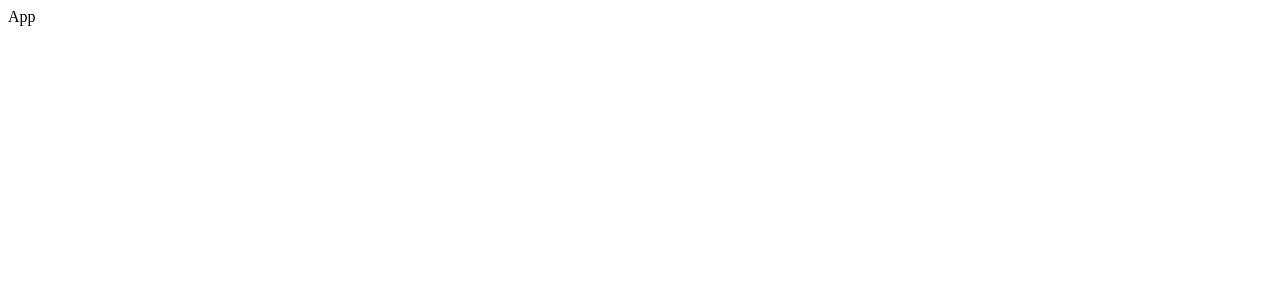
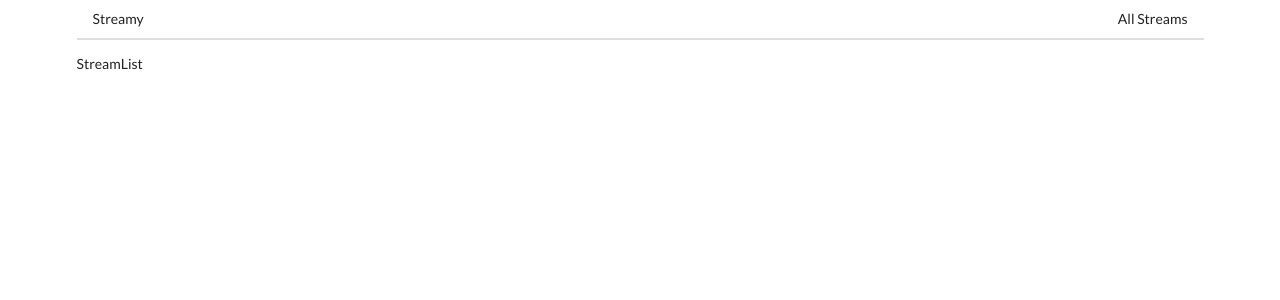
Before and after one commit to chinmay-prajapat/Video_Streamer, a React (Create React App) app: page / in a window 1280 px wide. Shown: the top 300 px of the page. Built offline with nearby package versions, Linux system fonts and the light colour scheme.

Commit message:
Routers are Added

```diff
--- a/public/index.html
+++ b/public/index.html
@@ -1,19 +1,21 @@
 <!DOCTYPE html>
 <html lang="en">
+
 <head>
   <meta charset="utf-8" />
   <link rel="icon" href="%PUBLIC_URL%/favicon.ico" />
   <meta name="viewport" content="width=device-width, initial-scale=1" />
   <meta name="theme-color" content="#000000" />
-    <meta
-      name="description"
-      content="Web site created using create-react-app"
-    />
+  <meta name="description" content="Web site created using create-react-app" />
   <link rel="apple-touch-icon" href="%PUBLIC_URL%/logo192.png" />
   <!--
       manifest.json provides metadata used when your web app is installed on a
       user's mobile device or desktop. See https://developers.google.com/web/fundamentals/web-app-manifest/
     -->
+
+  <link rel="stylesheet" href="https://cdnjs.cloudflare.com/ajax/libs/semantic-ui/2.4.1/semantic.min.css"
+    integrity="sha512-8bHTC73gkZ7rZ7vpqUQThUDhqcNFyYi2xgDgPDHc+GXVGHXq+xPjynxIopALmOPqzo9JZj0k6OqqewdGO3EsrQ=="
+    crossorigin="anonymous" referrerpolicy="no-referrer" />
   <link rel="manifest" href="%PUBLIC_URL%/manifest.json" />
   <!--
       Notice the use of %PUBLIC_URL% in the tags above.
@@ -26,6 +28,7 @@
     -->
   <title>React App</title>
 </head>
+
 <body>
   <noscript>You need to enable JavaScript to run this app.</noscript>
   <div id="root"></div>
@@ -40,4 +43,5 @@
       To create a production bundle, use `npm run build` or `yarn build`.
     -->
 </body>
+
 </html>
--- a/src/components/App.js
+++ b/src/components/App.js
@@ -1,6 +1,26 @@
 import React from "react";
-import { BrowserRouter, Route, Link } from "react-router-dom";
+import { BrowserRouter, Route } from "react-router-dom";
+import StreamCreate from "./streams/StreamCreate";
+import StreamDelete from "./streams/StreamDelete";
+import StreamEdit from "./streams/StreamEdit";
+import StreamList from "./streams/StreamList";
+import StreamShow from "./streams/StreamShow";
+import Header from "./Header";
 const App = () => {
-  return <div>App</div>;
+  return (
+    <div className="ui container">
+      <BrowserRouter>
+        <Header />
+
+        <div>
+          <Route path="/" exact component={StreamList} />
+          <Route path="/streams/new" exact component={StreamCreate} />
+          <Route path="/streams/edit" exact component={StreamEdit} />
+          <Route path="/streams/delete" exact component={StreamDelete} />
+          <Route path="/streams/show" exact component={StreamShow} />
+        </div>
+      </BrowserRouter>
+    </div>
+  );
 };
 export default App;
--- /dev/null
+++ b/src/components/Header.js
@@ -0,0 +1,17 @@
+import React from "react";
+import { Link } from "react-router-dom";
+const Header = () => {
+  return (
+    <div className="ui secondary pointing menu">
+      <Link to="/" className="item">
+        Streamy
+      </Link>
+      <div className="right menu">
+        <Link to="/" className="item">
+          All Streams
+        </Link>
+      </div>
+    </div>
+  );
+};
+export default Header;
```
Also changed, not shown: 1 other file (tests, documents, lock files or other folders). Lines whose indentation alone changed are shown as unchanged.
